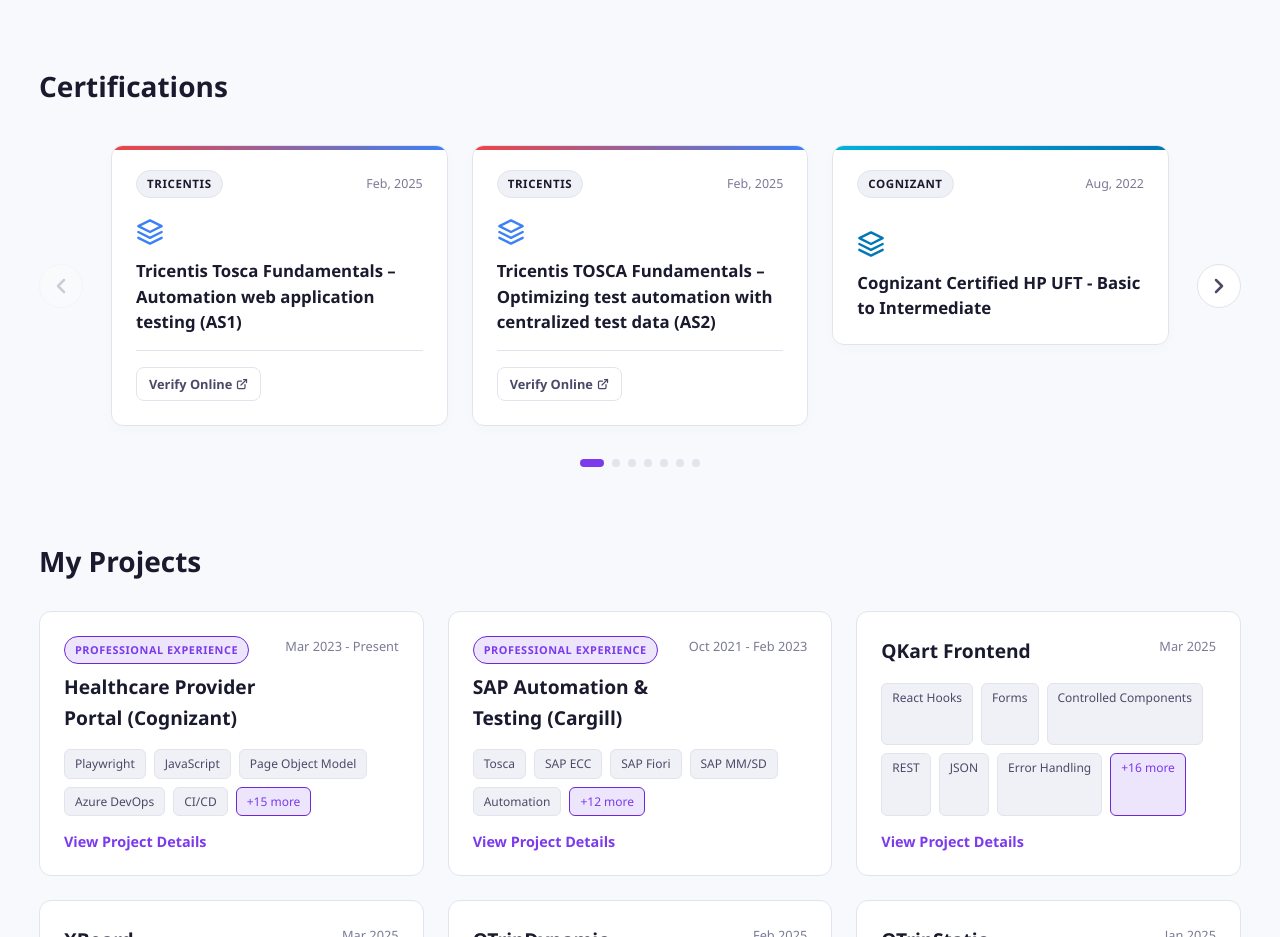
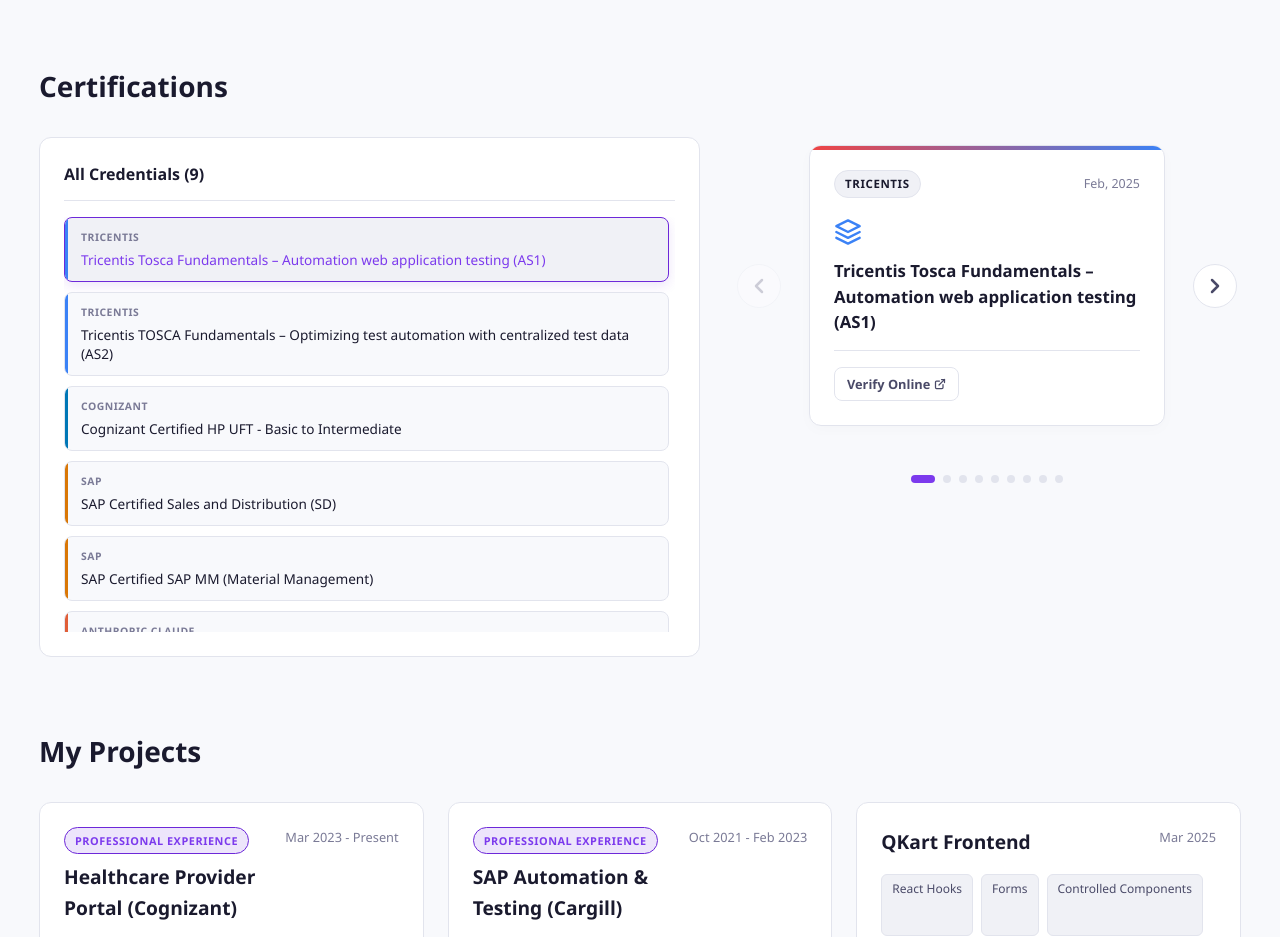
Before and after one commit to Nikk-code/PersonalPorfolio, a React (Vite) app: page / in a window 1280 px wide. Shown: the part 1560-2497 px from the top of the page. Built offline with nearby package versions, Linux system fonts and the light colour scheme.

Commit message:
feat: implement split-screen certifications directory and compact slider preview layout

```diff
--- a/src/App.css
+++ b/src/App.css
@@ -978,6 +978,152 @@ main {
   box-shadow: 0 4px 15px rgba(0, 0, 0, 0.15);
 }
 
+/* Split Layout Container */
+.certificates__split-layout {
+  display: grid;
+  grid-template-columns: 1.3fr 1fr;
+  gap: 32px;
+  align-items: flex-start;
+}
+
+/* Left Panel: List Styling */
+.certificates__list-panel {
+  background: var(--bg-card);
+  border: 1px solid var(--border);
+  border-radius: var(--radius);
+  padding: 24px;
+  display: flex;
+  flex-direction: column;
+  gap: 16px;
+  max-height: 520px;
+}
+
+.certificates__list-header {
+  font-size: 1rem;
+  font-weight: 600;
+  color: var(--text-primary);
+  margin: 0;
+  padding-bottom: 12px;
+  border-bottom: 1px solid var(--border);
+}
+
+.certificates__list-items {
+  display: flex;
+  flex-direction: column;
+  gap: 10px;
+  overflow-y: auto;
+  padding-right: 6px;
+}
+
+/* Custom Scrollbar for list */
+.certificates__list-items::-webkit-scrollbar {
+  width: 6px;
+}
+
+.certificates__list-items::-webkit-scrollbar-track {
+  background: transparent;
+}
+
+.certificates__list-items::-webkit-scrollbar-thumb {
+  background-color: var(--border);
+  border-radius: 999px;
+}
+
+/* List Item Buttons */
+.certificates__list-item {
+  display: flex;
+  flex-direction: column;
+  align-items: flex-start;
+  gap: 6px;
+  width: 100%;
+  padding: 12px 16px;
+  background: var(--bg-primary);
+  border: 1px solid var(--border);
+  border-radius: var(--radius-sm);
+  cursor: pointer;
+  text-align: left;
+  transition: all 0.25s ease;
+  position: relative;
+  overflow: hidden;
+  flex-shrink: 0;
+}
+
+.certificates__list-item::before {
+  content: '';
+  position: absolute;
+  top: 0;
+  left: 0;
+  bottom: 0;
+  width: 3px;
+  background: transparent;
+}
+
+/* Left Border Indicator Colors by Theme */
+.certificates__list-item--tosca::before { background: #3b82f6; }
+.certificates__list-item--cognizant::before { background: #0077b6; }
+.certificates__list-item--sap::before { background: #d97706; }
+.certificates__list-item--anthropic-claude::before { background: #e05e38; }
+.certificates__list-item--aws::before { background: #ff9900; }
+.certificates__list-item--microsoft::before { background: #0078d4; }
+
+.certificates__list-item:hover {
+  background: var(--bg-card-hover);
+  border-color: var(--accent-light);
+}
+
+/* Active State styling */
+.certificates__list-item--active {
+  background: var(--bg-card-hover);
+  border-color: var(--accent);
+  box-shadow: 0 4px 12px var(--accent-glow);
+}
+
+.certificates__list-item--active .certificates__list-title {
+  color: var(--accent-light);
+}
+
+.certificates__list-badge {
+  font-size: 0.65rem;
+  font-weight: 700;
+  text-transform: uppercase;
+  color: var(--text-muted);
+  letter-spacing: 0.05em;
+}
+
+.certificates__list-title {
+  font-size: 0.85rem;
+  font-weight: 500;
+  color: var(--text-primary);
+  line-height: 1.4;
+  transition: color 0.2s ease;
+  display: -webkit-box;
+  -webkit-line-clamp: 2;
+  -webkit-box-orient: vertical;
+  overflow: hidden;
+  text-overflow: ellipsis;
+}
+
+/* Right Panel: Preview Section */
+.certificates__preview-panel {
+  display: flex;
+  flex-direction: column;
+  gap: 16px;
+  width: 100%;
+  max-width: 500px;
+  justify-self: center;
+}
+
+/* Responsive updates for Split layout */
+@media (max-width: 768px) {
+  .certificates__split-layout {
+    grid-template-columns: 1fr;
+  }
+
+  .certificates__list-panel {
+    display: none; /* Hide quick sidebar list on mobile to save vertical space */
+  }
+}
+
 /* Projects */
 .projects {
   margin-bottom: 72px;
--- a/src/components/Certificates.jsx
+++ b/src/components/Certificates.jsx
@@ -3,23 +3,8 @@ import { certificates } from '../data/portfolioData'
 
 export default function Certificates() {
   const [currentIndex, setCurrentIndex] = useState(0)
-  const [visibleCards, setVisibleCards] = useState(3)
+  const [visibleCards] = useState(1) // Always show 1 certificate card next to sidebar / on mobile
   const [activePreview, setActivePreview] = useState(null)
-
-  useEffect(() => {
-    const handleResize = () => {
-      if (window.innerWidth <= 600) {
-        setVisibleCards(1)
-      } else if (window.innerWidth <= 960) {
-        setVisibleCards(2)
-      } else {
-        setVisibleCards(3)
-      }
-    }
-    handleResize()
-    window.addEventListener('resize', handleResize)
-    return () => window.removeEventListener('resize', handleResize)
-  }, [])
 
   const maxIndex = Math.max(0, certificates.length - visibleCards)
 
@@ -30,12 +15,6 @@ export default function Certificates() {
   const prevSlide = () => {
     setCurrentIndex((prev) => Math.max(prev - 1, 0))
   }
-
-  useEffect(() => {
-    if (currentIndex > maxIndex) {
-      setCurrentIndex(maxIndex)
-    }
-  }, [visibleCards, maxIndex, currentIndex])
 
   // Lock body scroll when modal is active
   useEffect(() => {
@@ -54,6 +33,26 @@ export default function Certificates() {
       <div className="certificates__container">
         <h2 className="section-title">Certifications</h2>
 
+        <div className="certificates__split-layout">
+          {/* Left Panel: Direct Navigation List */}
+          <div className="certificates__list-panel">
+            <h3 className="certificates__list-header">All Credentials ({certificates.length})</h3>
+            <div className="certificates__list-items">
+              {certificates.map((cert, idx) => (
+                <button
+                  key={cert.id}
+                  className={`certificates__list-item certificates__list-item--${cert.theme} ${currentIndex === idx ? 'certificates__list-item--active' : ''}`}
+                  onClick={() => setCurrentIndex(idx)}
+                >
+                  <span className="certificates__list-badge">{cert.issuer}</span>
+                  <span className="certificates__list-title">{cert.title}</span>
+                </button>
+              ))}
+            </div>
+          </div>
+
+          {/* Right Panel: Interactive Slider Details */}
+          <div className="certificates__preview-panel">
             <div className="certificates__wrapper">
               <button
                 className="certificates__btn certificates__btn--prev"
@@ -158,6 +157,8 @@ export default function Certificates() {
               </div>
             )}
           </div>
+        </div>
+      </div>
 
       {/* Dynamic Pop-up Modal Preview */}
       {activePreview && (
```
Lines whose indentation alone changed are shown as unchanged.
